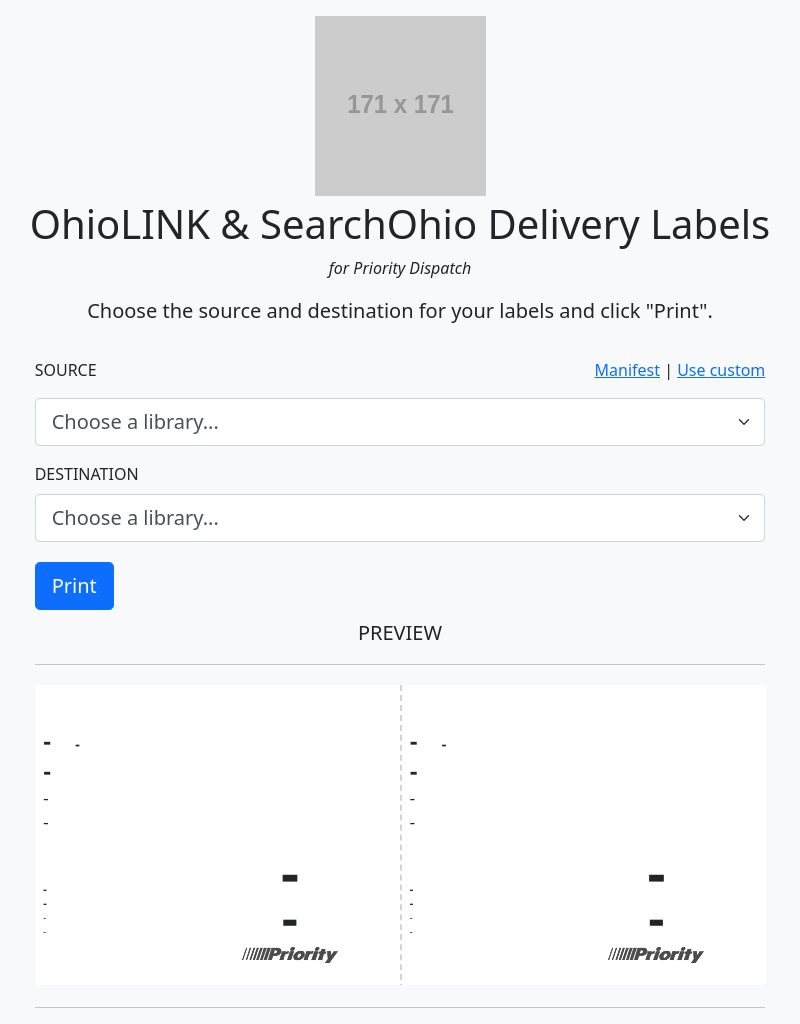
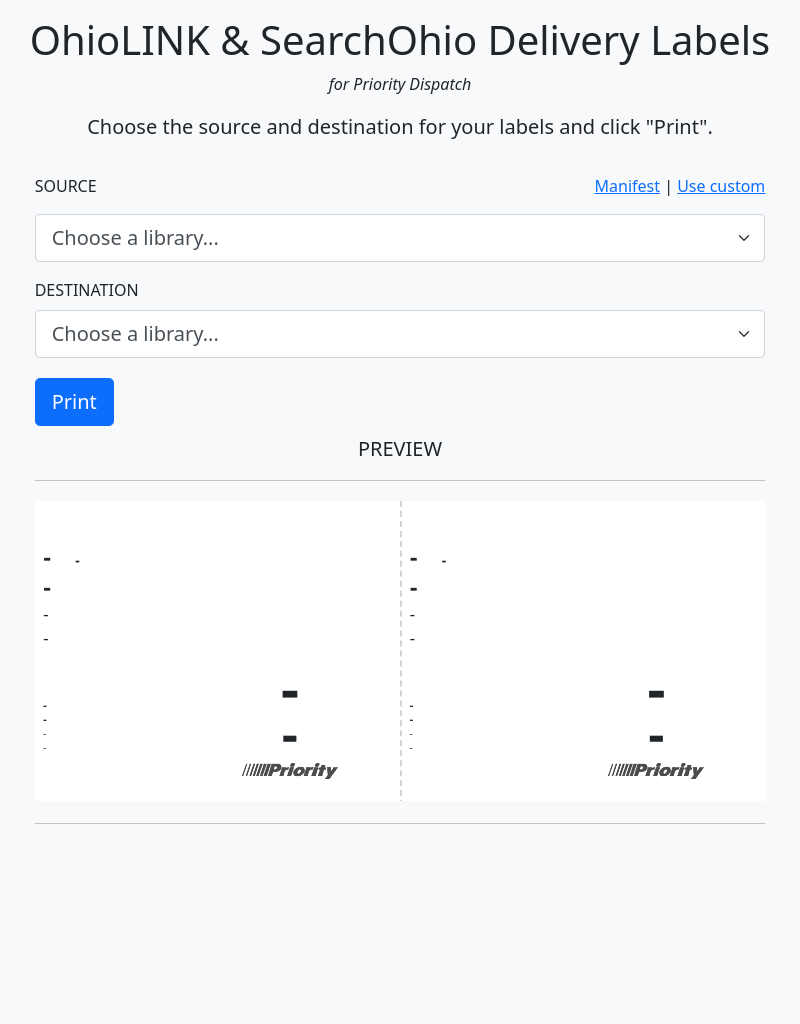
Before and after one commit to reb274/OhioLINK-Labels, a plain HTML site: page index.html in a window 1280 px wide. Shown: the whole page, without its empty margins (240-1040 px from the left). After the commit the page ends 840 px from the top, so only its background shows below. Drawn offline with Linux system fonts and the light colour scheme; placeholder pictures from the web are drawn by us.

Commit message:
REMOVE: Logo image

```diff
--- a/index.html
+++ b/index.html
@@ -9,7 +9,7 @@
 <body class="bg-light" onload="initDB();">
 <div class="container-md">
   <div class="py-3 text-center">
-    <img alt="SDS Logo" class="mt-0 mb-1" height="180" src="https://via.placeholder.com/171" width="171">
+<!--    <img alt="Logo" class="mt-0 mb-1" height="180" src="" width="175">-->
     <h1>OhioLINK &amp; SearchOhio Delivery Labels</h1>
     <p><em>for Priority Dispatch</em></p>
     <p class="lead">Choose the source and destination for your labels and click &quot;Print&quot;.</p>
```
Also changed, not shown: manifest.html (+1 -1 lines).
